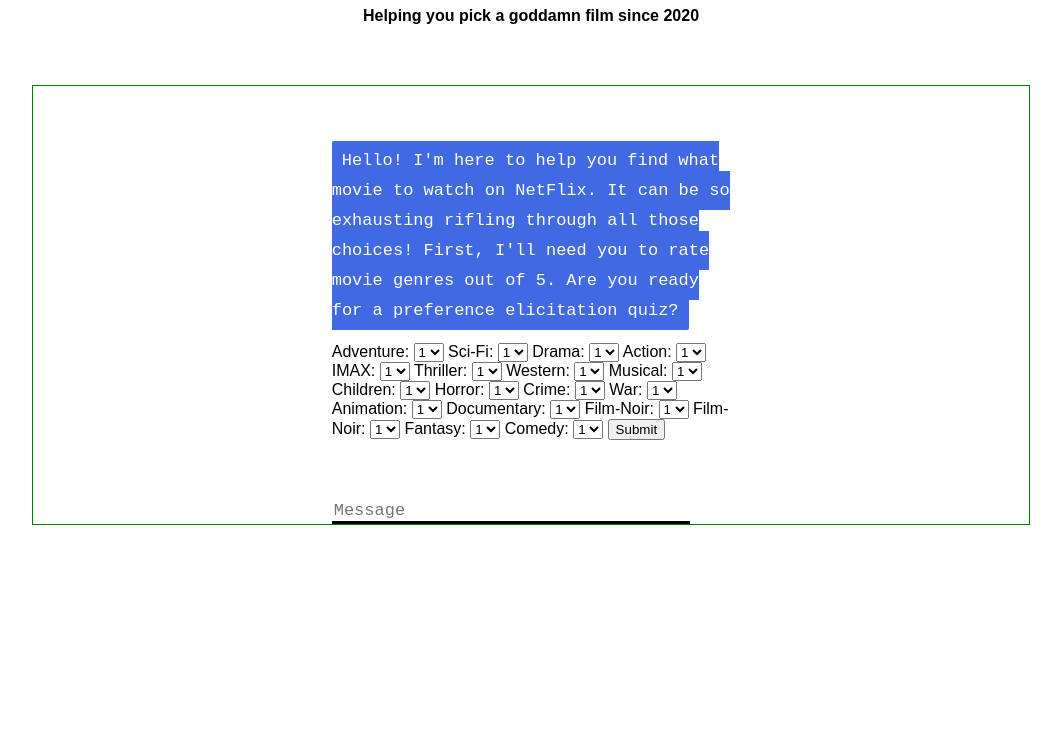
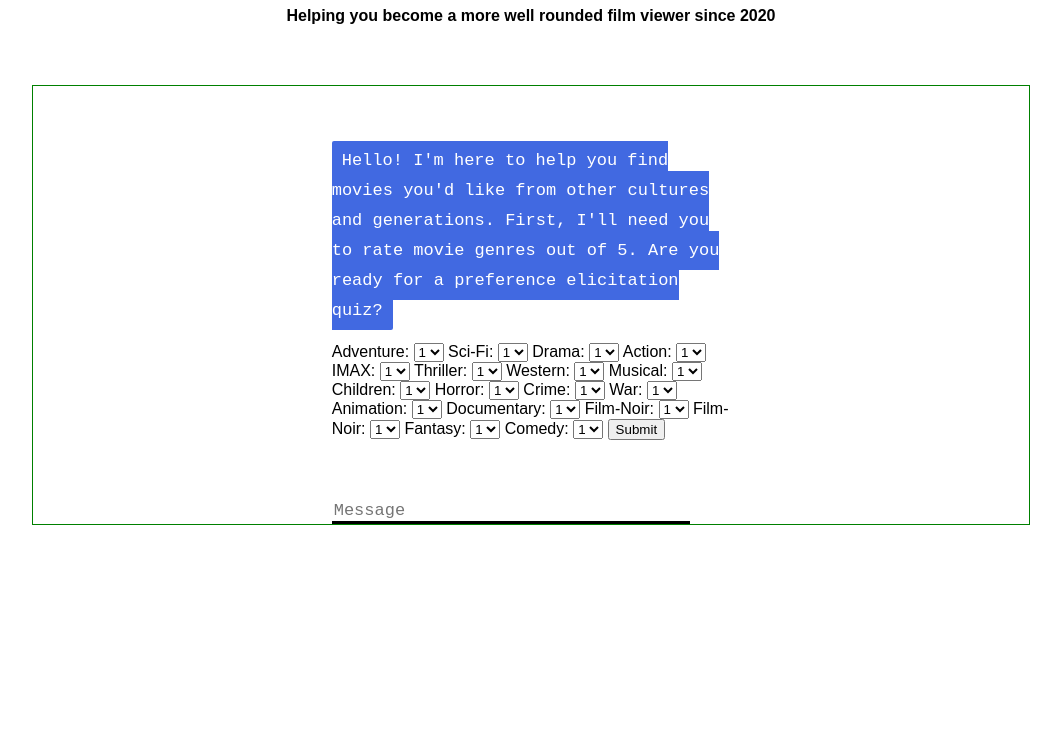
Before and after one commit to NourFahmy/movie_recsys_chatbot, a plain HTML site: page templates/index.html in a window 1280 px wide. Shown: the part 73-821 px from the top of the page, without its empty margins (109-1170 px from the left). Drawn offline with nearby package versions, Linux system fonts and the light colour scheme.

Commit message:
Update index.html

```diff
--- a/templates/index.html
+++ b/templates/index.html
@@ -76,13 +76,13 @@
 <body>
 
     <div>
-        <h1 align="center"><b>Welcome to Nour's Cinephilic ChatBot</b></h1>
-        <h4 align="center"><b>Helping you pick a goddamn film since 2020</b></h4>
+        <h1 align="center"><b>Welcome to Nour's Cinephilic Recommender System</b></h1>
+        <h4 align="center"><b>Helping you become a more well rounded film viewer since 2020</b></h4>
         <div class="boxed">
             <div>
                 <div id="chatbox">
                     <p class="botText">
-                        <span>Hello! I'm here to help you find what movie to watch on NetFlix. It can be so exhausting rifling through all those choices! First, I'll need you to rate movie genres out of 5. Are you ready for a preference elicitation quiz?</span>
+                        <span>Hello! I'm here to help you find movies you'd like from other cultures and generations. First, I'll need you to rate movie genres out of 5. Are you ready for a preference elicitation quiz?</span>
                     </p>
                     <form method="POST" action="/user_preferences" name="user_preferences">
 
```
